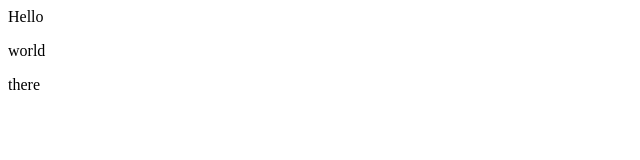
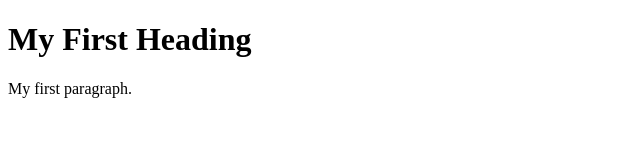
Before and after one commit to heiderdamaseno/blog, a plain HTML site: page index.html in a window 1280 px wide. Shown: the whole page, without its empty margins (0-640 px from the left). Drawn offline with Linux system fonts and the light colour scheme.

Commit message:
Update index.html

```diff
--- a/index.html
+++ b/index.html
@@ -1,3 +1,12 @@
-<div>Hello</div>
-<p>world</p>
-<p>there </p>
+<!DOCTYPE html>
+<html>
+<head>
+<title>This is the first Title</title>
+</head>
+<body>
+
+<h1>My First Heading</h1>
+<p>My first paragraph.</p>
+
+</body>
+</html>
```
